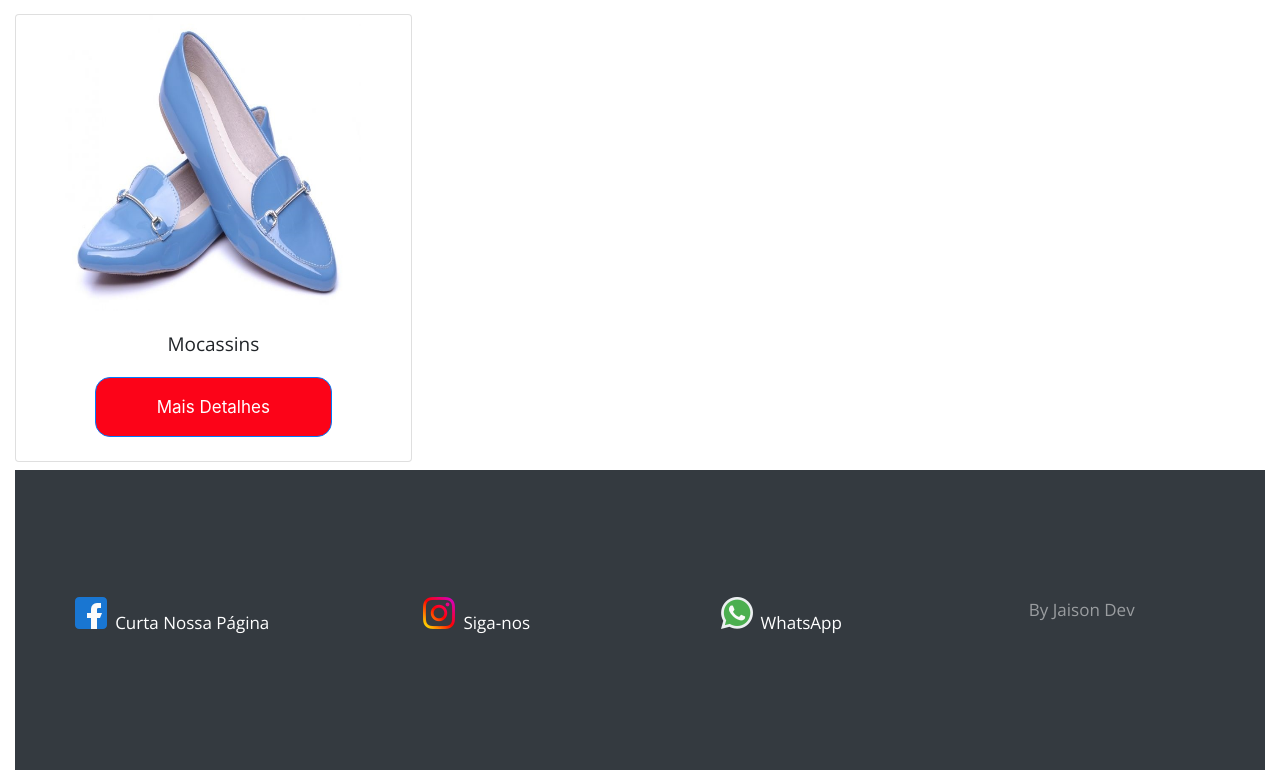
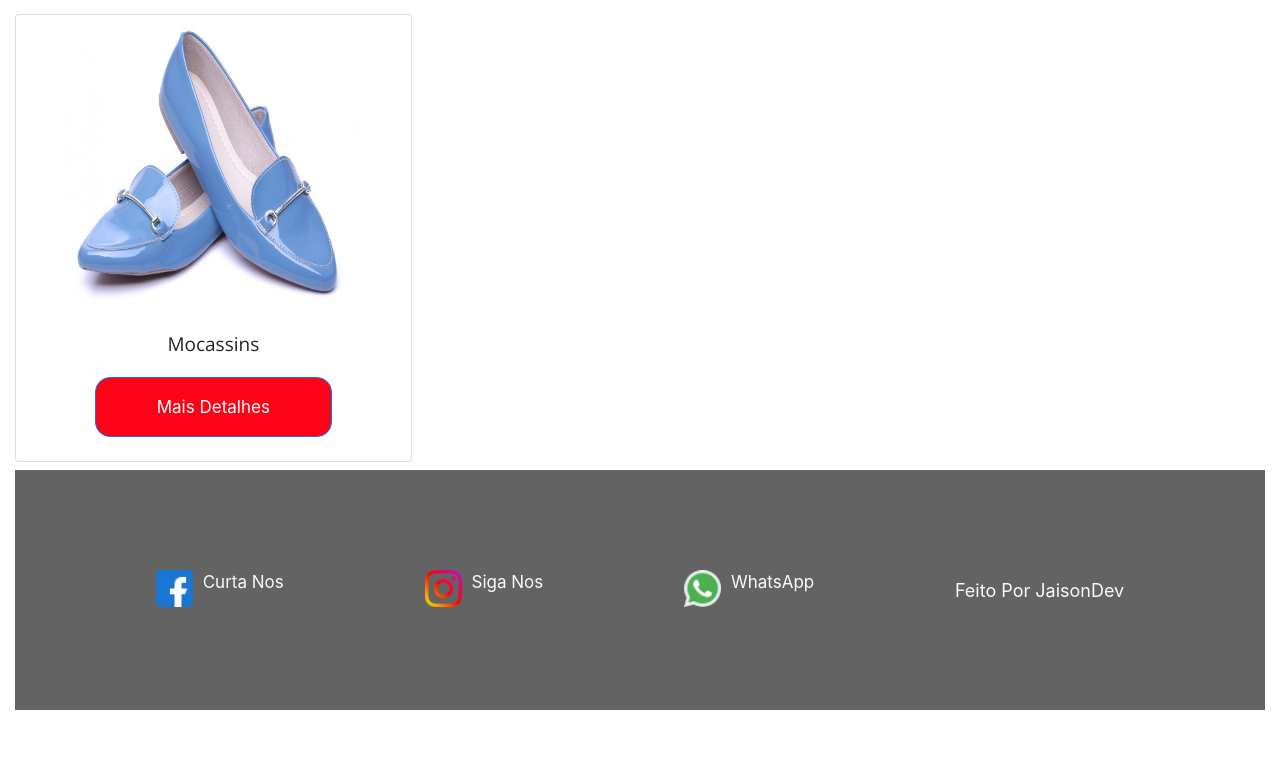
Before and after one commit to jaisonluizaliev/site-catalogo-alievis-calcados, a Next.js app: page / in a window 1280 px wide. Shown: the part 1937-2707 px from the top of the page. After the commit the page ends 2647 px from the top, so only its background shows below. Built offline with nearby package versions, Linux system fonts and the light colour scheme.

Commit message:
adjust footer

```diff
--- /dev/null
+++ b/components/Footer/FooterItem/Image/index.js
@@ -0,0 +1,11 @@
+
+const Image = (props) => {
+  return <img className="icons-adjust-footer"
+    src={props.src}
+    alt={props.alt}
+    width={props.width}
+    height={props.height}
+  />
+}
+
+export default Image
--- /dev/null
+++ b/components/Footer/FooterItem/index.js
@@ -0,0 +1,14 @@
+import Image from './Image'
+
+const FooterItem = (props) => {
+  return (
+    <div className="footer-item">
+      <a target="blank" href="http://bit.ly/34Bawpy">
+        <Image src={props.src} alt={props.alt} width={props.width} height={props.height} />
+      </a>
+      <p>{props.message}</p>
+    </div>
+  )
+}
+
+export default FooterItem
--- a/components/Footer/index.js
+++ b/components/Footer/index.js
@@ -1,51 +1,34 @@
-import Navbar from 'react-bootstrap/Navbar'
-import Nav from 'react-bootstrap/Nav'
-import Row from 'react-bootstrap/Row'
-import Image from 'next/image'
-import Col from 'react-bootstrap/Col'
-
+import FooterItem from './FooterItem'
 
 const Footer = () => {
   return (
-    <footer >
-      <Navbar
-        bg="dark"
-        variant="dark"
-      >
-        <Row xs={1} md={2} lg={4} className="w-100 font-2">
-          <Col >
-            <Nav className="w-100 d-flex justify-content-center align-items-baseline">
-              <Nav.Link target="blank" href="http://bit.ly/34Bawpy">
-                <Image src="/icons/facebook-footer-icon.png" alt="icone facebook" width={32} height={32} />
-              </Nav.Link>
-              <p className="text-white">Curta Nossa Página</p>
-            </Nav>
-          </Col>
-          <Col>
-            <Nav className="w-100 d-flex justify-content-center align-items-baseline ">
-              <Nav.Link target="blank" href="https://bit.ly/3aCP1bD">
-                <Image src="/icons/instagram-footer-icon.png" alt="icone instagram" width={32} height={32} />
-              </Nav.Link>
-              <p className="text-white">Siga-nos</p>
-            </Nav>
-          </Col>
-          <Col>
-            <Nav className="w-100 d-flex justify-content-center align-items-baseline ">
-              <Nav.Link target="blank" href="https://bit.ly/3oNXVaa">
-                <Image src="/icons/whatsapp-footer-icon.png" alt="icone whatsapp" width={32} height={32} />
-              </Nav.Link>
-              <p className="text-white">WhatsApp</p>
-            </Nav>
-          </Col>
-          <Col>
-            <Nav className="w-100 d-flex  ">
-              <Nav.Link href="https://bit.ly/2WK5PoU" target="blank" className="d-flex w-100 justify-content-center" >
-                By Jaison Dev
-              </Nav.Link>
-            </Nav>
-          </Col>
-        </Row>
-      </Navbar>
+    <footer>
+      <FooterItem
+        src="/icons/facebook-footer-icon.png"
+        alt="icone facebook"
+        width={32}
+        height={32}
+        message="Curta Nos"
+      />
+      <FooterItem
+        src="/icons/instagram-footer-icon.png"
+        alt="icone instagram"
+        width={32}
+        height={32}
+        message="Siga Nos"
+      />
+      <FooterItem
+        src="/icons/whatsapp-footer-icon.png"
+        alt="icone whatsapp"
+        width={32}
+        height={32}
+        message="WhatsApp"
+      />
+      <div>
+        <a href="https://bit.ly/2WK5PoU" target="blank" className="footer-link d-flex justify-content-center" >
+          Feito Por JaisonDev
+        </a>
+      </div>
     </footer>
   )
 }
--- a/styles/globals.css
+++ b/styles/globals.css
@@ -12,7 +12,6 @@ a:hover {
 header .menu {
   background-color: #fafafa;
 }
-
 
 /*font-family: 'Open Sans', sans-serif - 300 - 400 - 700 ;
 font-family: 'Playfair Display', serif; - 400 - 500 - 800 */
@@ -112,8 +111,32 @@ font-family: 'Playfair Display', serif; - 400 - 500 - 800 */
 
   border-radius: 15px;
 }
-footer nav {
-  height: 270px;
+
+footer {
+  padding-top: 25px;
+  padding-bottom: 25px;
+  background-color: #646363;
+}
+
+.footer-item {
+  display: flex;
+  justify-content: center;
+  color: #fafafa;
+}
+
+.icons-adjust-footer {
+  width: 28px;
+  height: 28px;
+  margin-right: 10px;
+}
+
+.footer-link {
+  color: #fafafa;
+  font-size: 18px;
+}
+
+.footer-link:hover {
+  color: #807e7e;
 }
 
 .btn-wp:hover {
@@ -161,7 +184,6 @@ footer nav {
     padding: 2rem;
   }
 
-
   .btn-wp {
     font-size: 16px;
     width: 90%;
@@ -208,6 +230,17 @@ footer nav {
   }
 
   .icons-adjust {
+    width: 32px;
+    height: 32px;
+  }
+  footer {
+    height: 190px;
+  }
+  footer p {
+    font-size: 16px;
+  }
+
+  .icons-adjust-footer {
     width: 32px;
     height: 32px;
   }
@@ -263,4 +296,19 @@ footer nav {
   .padding-ads {
     padding: 0;
   }
+
+  footer {
+    display: flex;
+    justify-content: space-evenly;
+    align-items: center;
+    height: 240px;
+  }
+  footer p {
+    font-size: 17px;
+  }
+
+  .icons-adjust-footer {
+    width: 37px;
+    height: 37px;
+  }
 }
```
